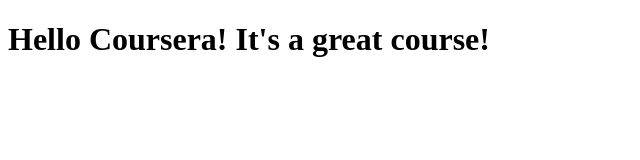
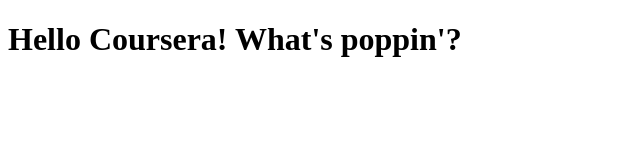
Before and after one commit to sergiovalentini11/coursera-test, a plain HTML site: page site/index.html in a window 1280 px wide. Shown: the whole page, without its empty margins (0-640 px from the left). Drawn offline with Linux system fonts and the light colour scheme.

Commit message:
whats poppin

```diff
--- a/site/index.html
+++ b/site/index.html
@@ -6,6 +6,6 @@
     <title>Hello Coursera!</title>
 </head>
 <body>
-    <h1>Hello Coursera! It's a great course!</h1>
+    <h1>Hello Coursera! What's poppin'?</h1>
 </body>
 </html>
```
